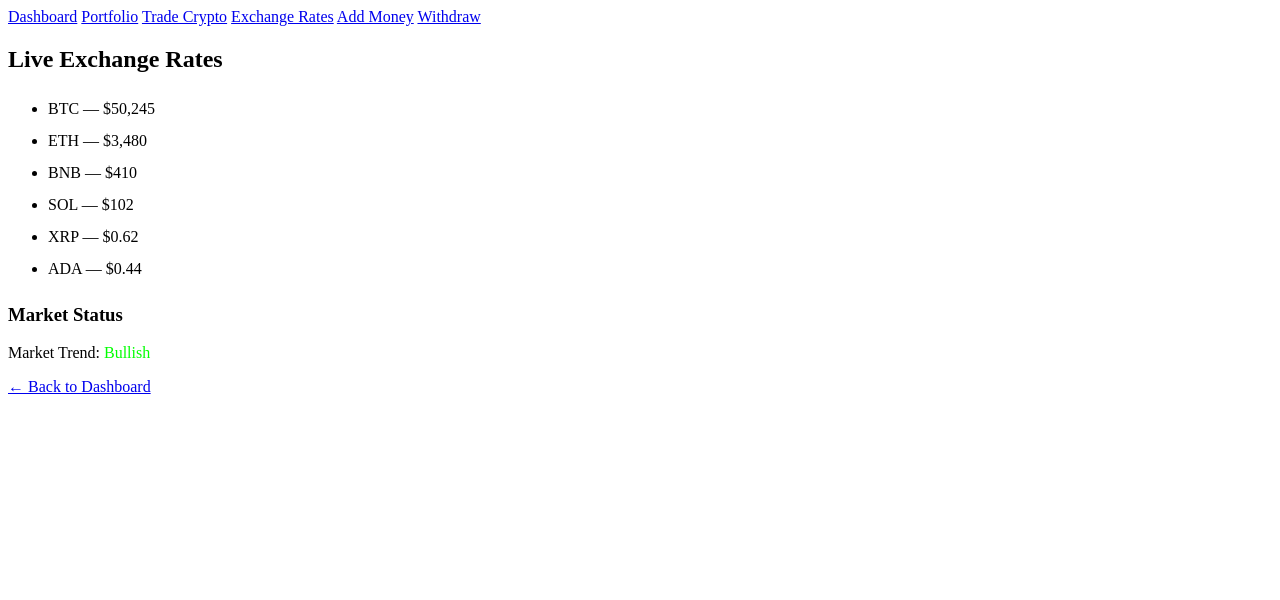
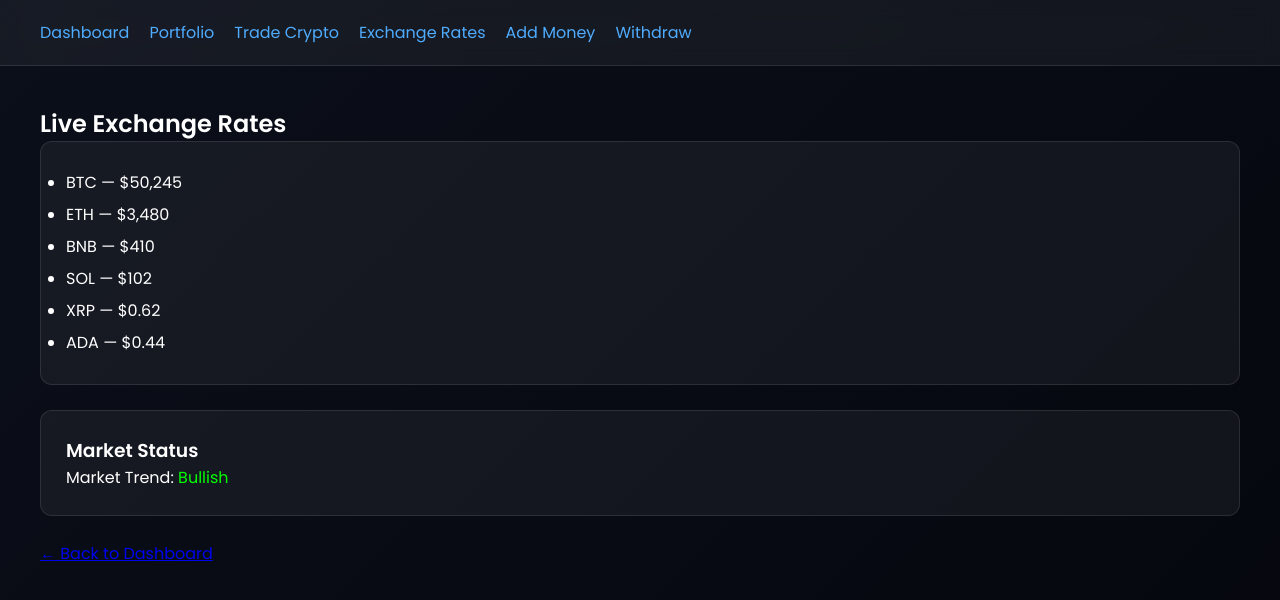
Before and after one commit to oluwas3yi61-alt/crypto-site, a plain HTML site: page exchange.html in a window 1280 px wide. Drawn offline with Linux system fonts and the light colour scheme; files that its build step writes are made by us from their sources; the site is published under a folder, as on GitHub Pages, so addresses that start at the root find nothing.

Commit message:
Update exchange.html

```diff
--- a/exchange.html
+++ b/exchange.html
@@ -3,12 +3,10 @@
 <head>
 <meta charset="UTF-8">
 <meta name="viewport" content="width=device-width, initial-scale=1.0">
-<title>Dashboard - CryptoInvest</title>
-<link rel="stylesheet" href="/crypto-site/css/style.css">
-
+<title>CryptoInvest</title>
+<link rel="stylesheet" href="./css/style.css">
 </head>
 <body>
-
 
 <nav>
     <a href="dashboard.html">Dashboard</a>
```
